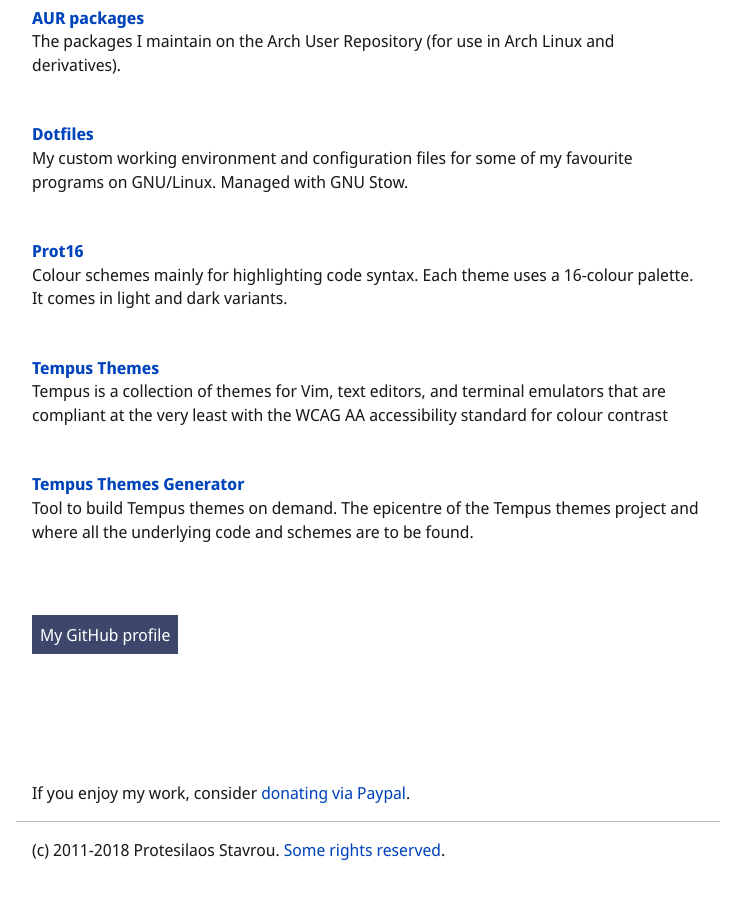
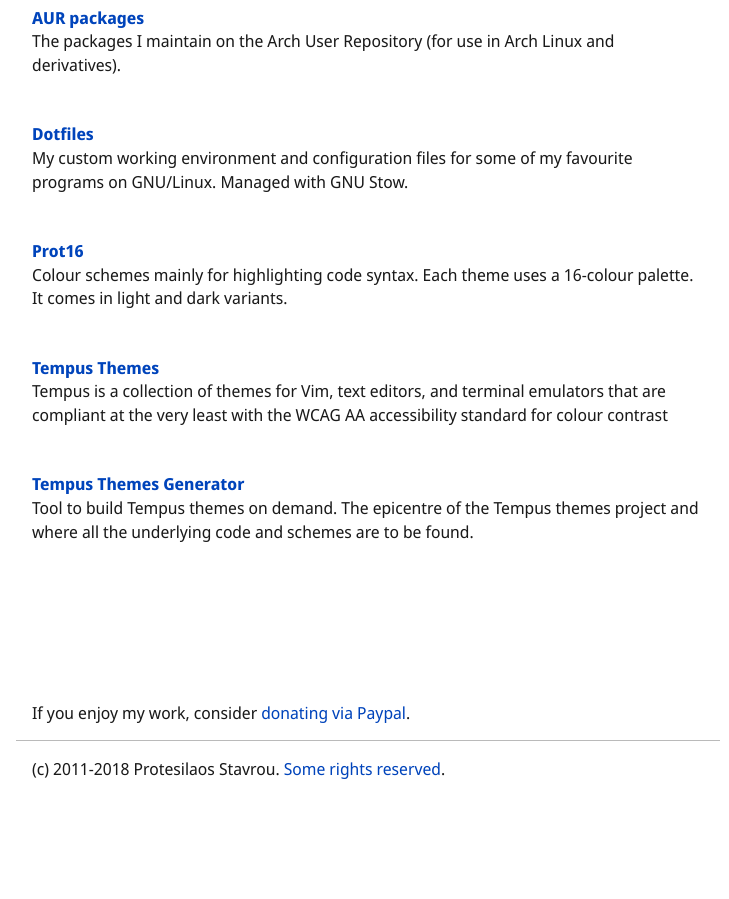
Before and after one commit to protesilaos/protesilaos.github.io, a Jekyll site: the page built from _pages/indices/code.html, in a window 1280 px wide and 900 px high, scrolled down 3196 px. Shown: the whole window, without its empty margins (272-1001 px from the left). Built offline with Jekyll 4.4.1, drawn with Linux system fonts in a browser that asks for light colours; after the commit the page ends 4016 px from its top, so only the background shows below that.

Commit message:
Remove button link to GitHub in code index

```diff
--- a/_pages/indices/code.html
+++ b/_pages/indices/code.html
@@ -138,8 +138,4 @@
     {% endfor %}
     </ul>
 
-    <div class="index-blog-redirection-button">
-        <a href="https://github.com/protesilaos">My GitHub profile</a>
-    </div>
-
 </div>
```
